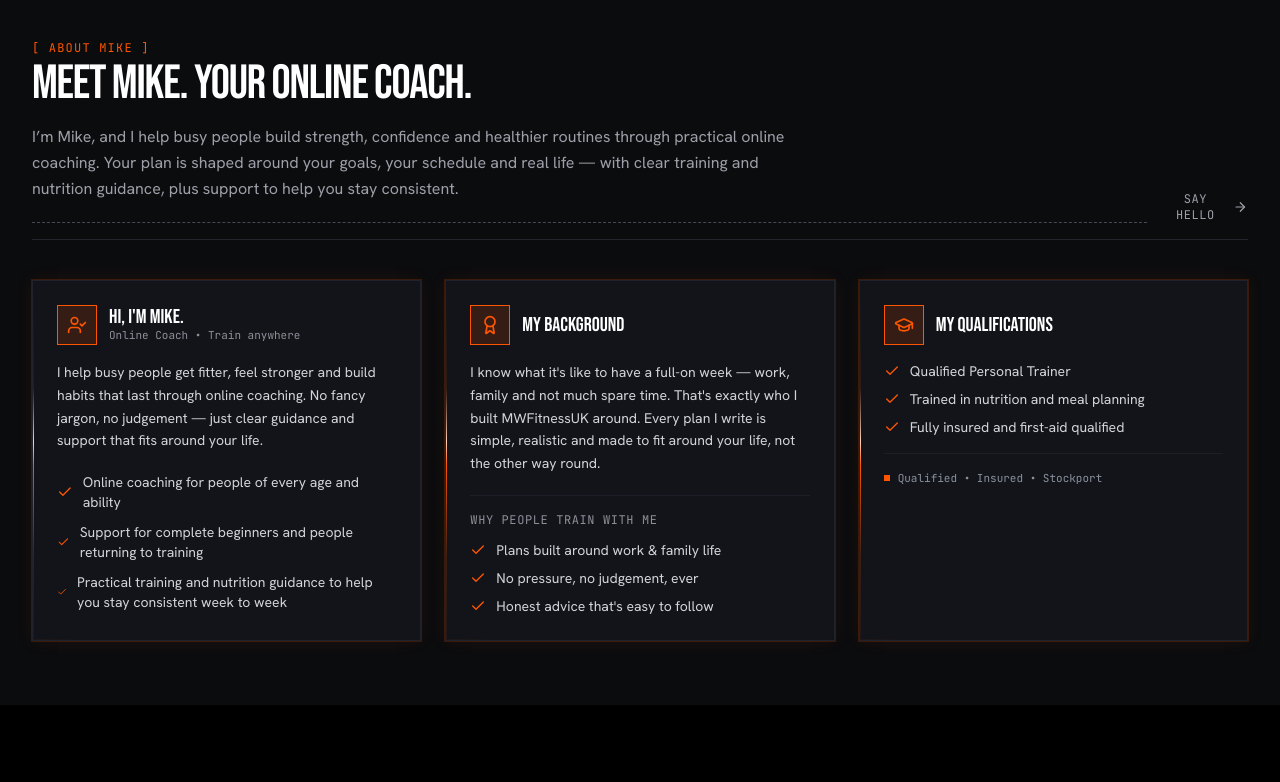
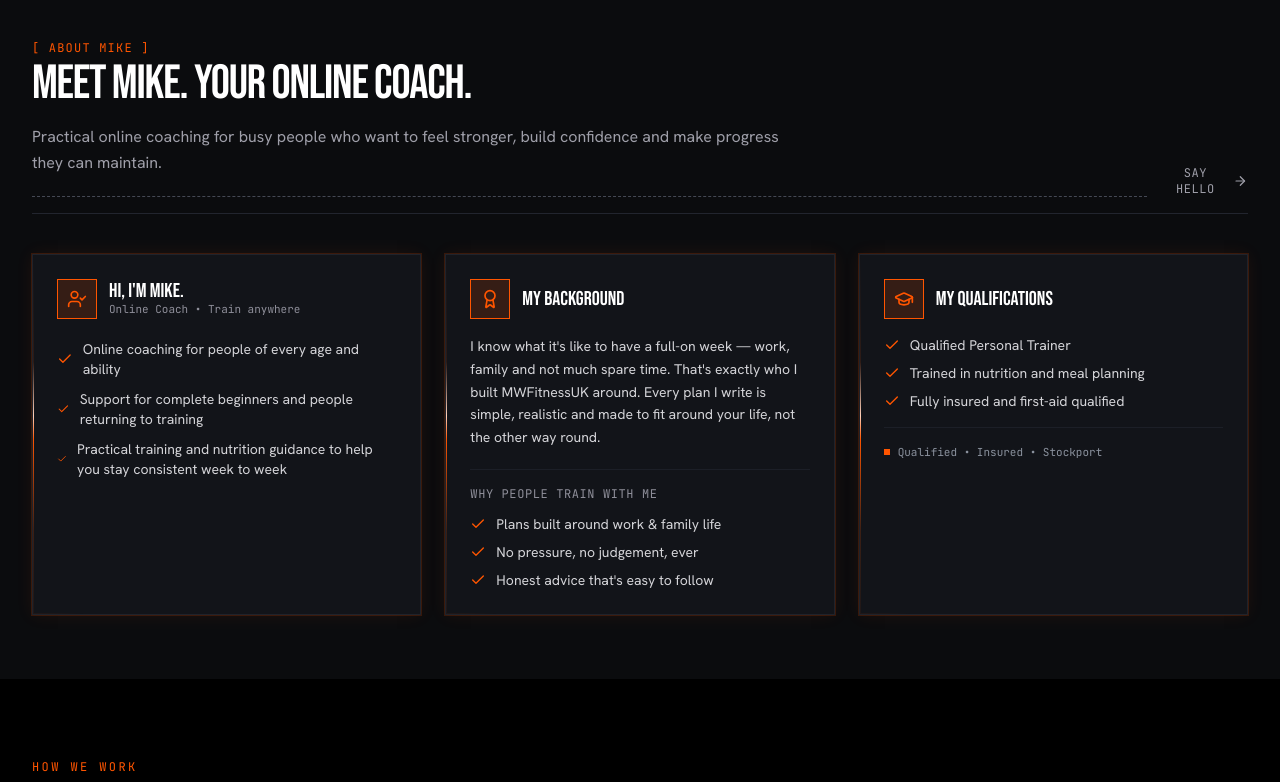
Before and after one commit to chriscallaghan2012/mwfitness, a React (Vite) app: page / in a window 1280 px wide. Shown: the part 860-1642 px from the top of the page. Built offline with nearby package versions, Linux system fonts and the light colour scheme; no server answers.

Commit message:
Tighten repeated homepage copy

```diff
--- a/src/components/screens/HomeScreen.tsx
+++ b/src/components/screens/HomeScreen.tsx
@@ -142,7 +142,7 @@ export const HomeScreen: React.FC<HomeScreenProps> = ({ onSelectScreen, onOpenBo
             <h2 className="font-display text-4xl sm:text-5xl text-white uppercase tracking-tight">
               MEET MIKE. YOUR ONLINE COACH.
             </h2>
-            <p className="mt-4 max-w-3xl text-sm leading-relaxed text-zinc-400 sm:text-base">I’m Mike, and I help busy people build strength, confidence and healthier routines through practical online coaching. Your plan is shaped around your goals, your schedule and real life — with clear training and nutrition guidance, plus support to help you stay consistent.</p>
+            <p className="mt-4 max-w-3xl text-sm leading-relaxed text-zinc-400 sm:text-base">Practical online coaching for busy people who want to feel stronger, build confidence and make progress they can maintain.</p>
             <div aria-hidden="true" className="mt-5 w-full border-b border-dashed border-[#454954]" />
           </div>
           <button onClick={() => onOpenBookCall()}
@@ -165,8 +165,6 @@ export const HomeScreen: React.FC<HomeScreenProps> = ({ onSelectScreen, onOpenBo
                 <div className="text-[11px] font-mono text-zinc-500">Online Coach • Train anywhere</div>
               </div>
             </div>
-            <p className="text-sm font-sans text-zinc-300 leading-relaxed">{ABOUT.intro}</p>
-
             <ul className="mt-5 space-y-2.5 text-sm font-sans text-zinc-300">
               {ABOUT.experience.map((item) => (
                 <li key={item} className="flex items-center gap-2.5">
@@ -311,7 +309,6 @@ export const HomeScreen: React.FC<HomeScreenProps> = ({ onSelectScreen, onOpenBo
             <h2 className="font-display text-4xl uppercase tracking-tight text-white sm:text-5xl">Real people. Real results.</h2>
             <button onClick={() => onSelectScreen('reviews')} className="cursor-pointer inline-flex items-center gap-2 self-start font-mono text-xs uppercase tracking-wider text-zinc-300 transition-colors hover:text-[#ff5500] sm:self-auto">All reviews <ArrowRight className="h-4 w-4" /></button>
           </div>
-          <p className="mt-4 max-w-3xl text-sm leading-relaxed text-zinc-400 sm:text-base">Mike believes fitness should fit around real life. His online coaching focuses on practical training, straightforward nutrition and consistent support — helping people build confidence, find a routine that works for them and make progress they can maintain.</p>
         </div>
         <div onMouseEnter={() => setReviewsPaused(true)} onMouseLeave={() => setReviewsPaused(false)} onFocus={() => setReviewsPaused(true)} onBlur={(event) => { if (!event.currentTarget.contains(event.relatedTarget as Node | null)) setReviewsPaused(false); }}>
           <div className="grid grid-cols-1 gap-4 md:grid-cols-3 md:gap-5">
```
